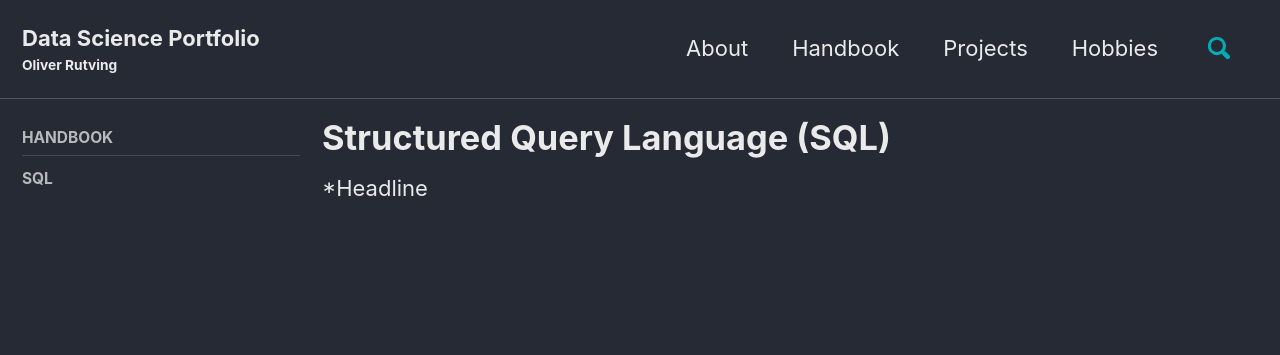
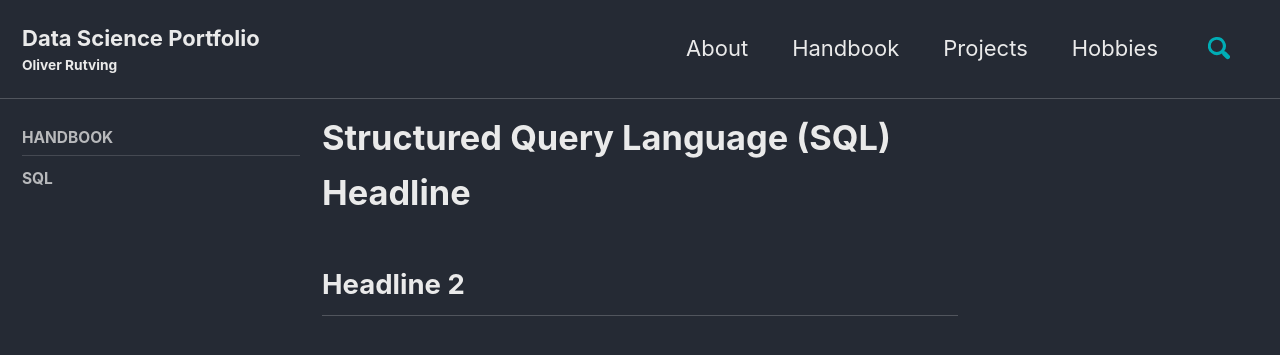
Before and after one commit to oliv2079/oliv2079.github.io, a Jekyll site: the page built from handbook/_pages/sql.md, in a window 1280 px wide and 900 px high. Shown: the top 355 px of the window. Built offline with Jekyll 4.4.1, drawn with Linux system fonts in a browser that asks for light colours; cached includes are drawn as plain includes; nearby versions of some CDN libraries.

Commit message:
headline stuff

```diff
--- a/handbook/_pages/sql.md
+++ b/handbook/_pages/sql.md
@@ -9,4 +9,6 @@ sidebar:
     nav: "handbook"
 ---
 
-*Headline
+# Headline
+
+## Headline 2
```
